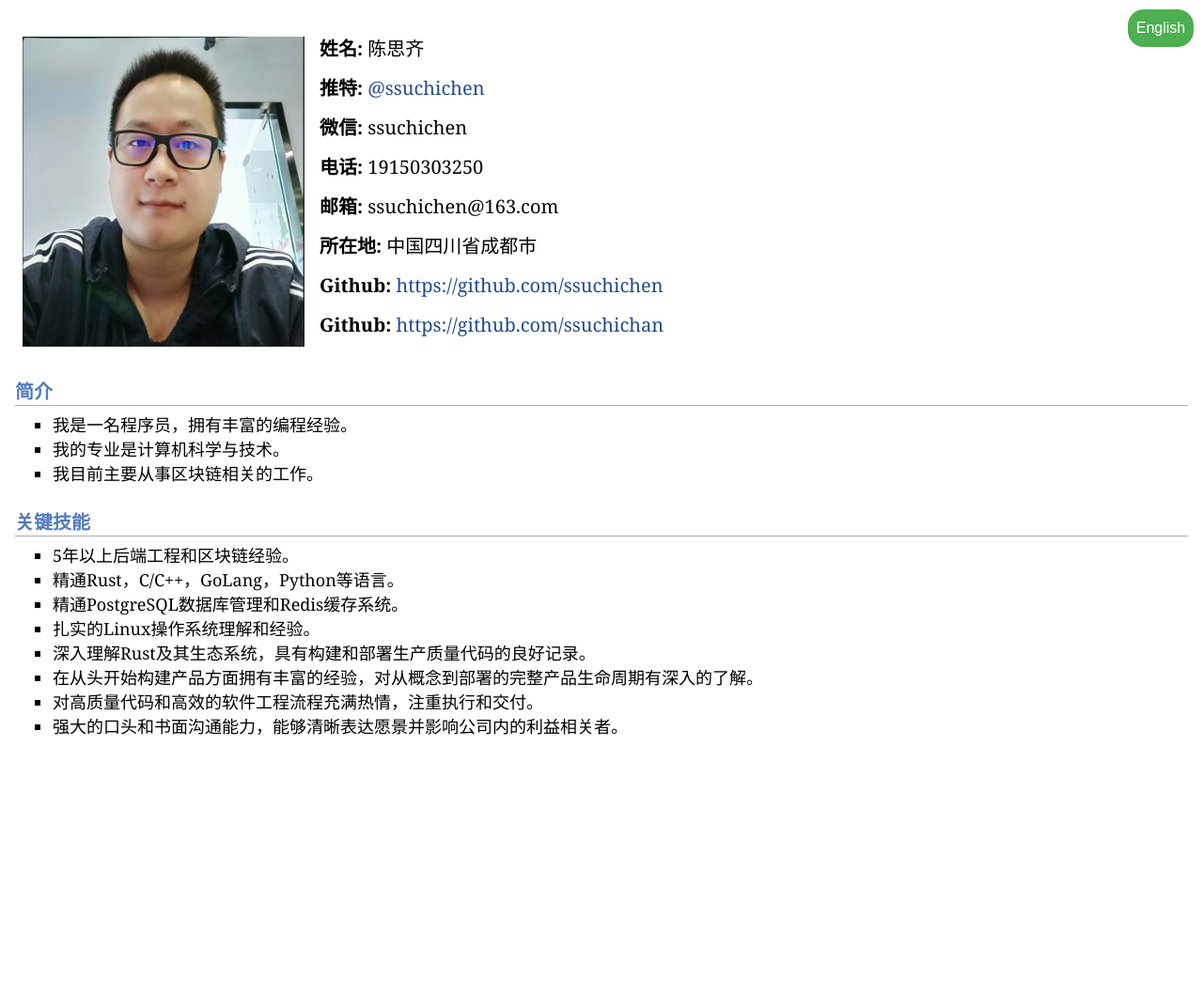
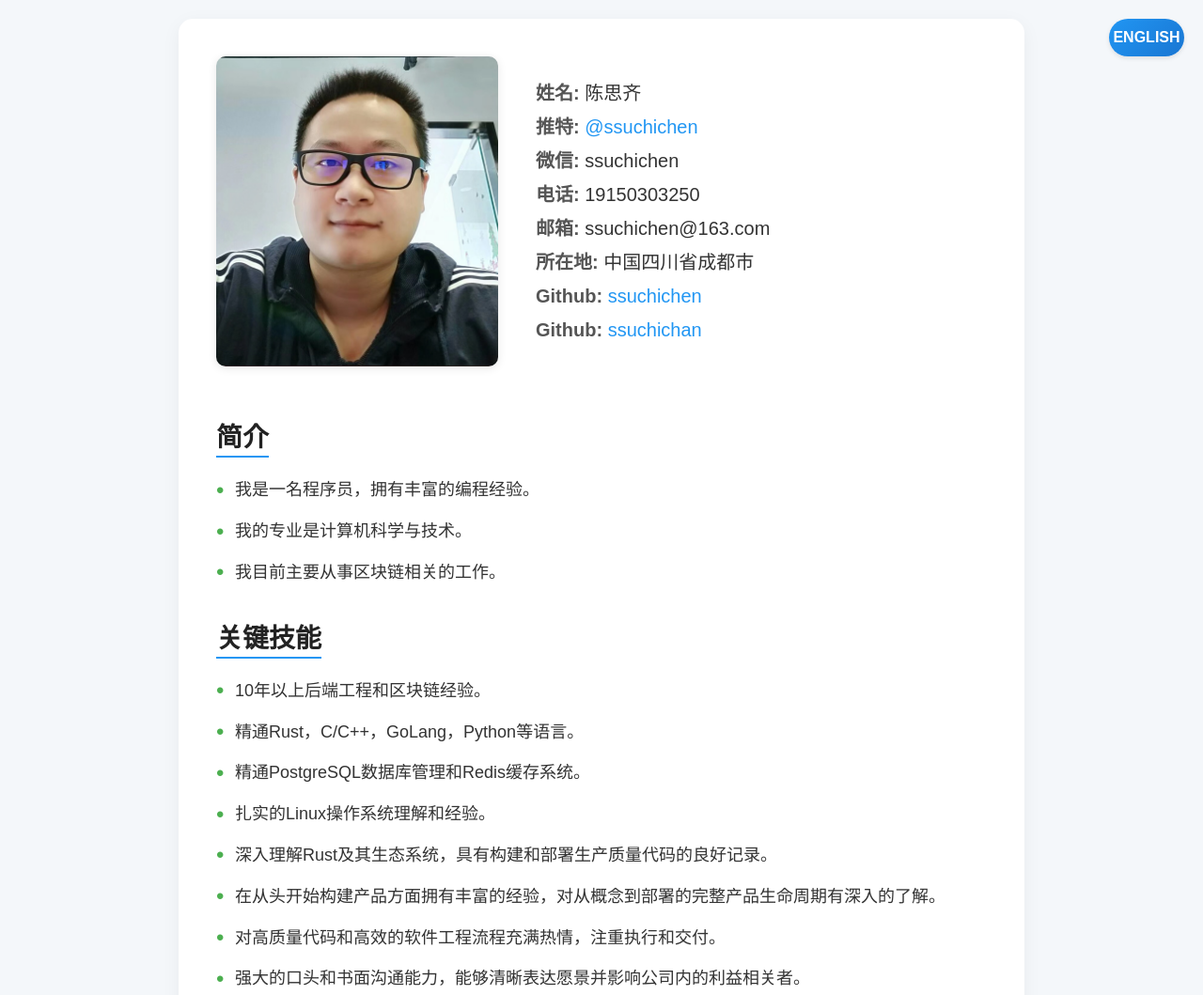
Before and after one commit to ssuchichen/personal-website, a plain HTML site: page assets/index.html in a window 1280 px wide. Shown: the whole page at 94% size. Before the commit the page ends 806 px from the top, so only its background shows below. Drawn offline with Linux system fonts and the light colour scheme.

Commit message:
optimize frontend

```diff
--- a/assets/index.html
+++ b/assets/index.html
@@ -2,76 +2,202 @@
 <html lang="en">
 <head>
     <meta charset="UTF-8">
-    <title>SsuchiChen</title>
+    <meta name="viewport" content="width=device-width, initial-scale=1.0">
+    <title>Ssuchi Chen</title>
     <link rel="stylesheet" href="jemdoc.css" type="text/css" />
     <style>
+        /* 重置默认样式 */
+        * {
+            margin: 0;
+            padding: 0;
+            box-sizing: border-box;
+        }
+
+        body {
+            font-family: 'Arial', sans-serif;
+            background-color: #f4f7fa;
+            color: #333;
+            line-height: 1.6;
+            display: flex;
+            justify-content: center;
+            min-height: 100vh;
+            padding: 20px;
+        }
+
+        /* 语言切换按钮 */
         .lang-container {
             position: fixed;
-            top: 10px;
-            right: 10px;
+            top: 20px;
+            right: 20px;
             z-index: 100;
         }
 
         .lang-toggle {
-            display: inline-block;
-            width: 70px;
+            width: 80px;
             height: 40px;
-            border-radius: 17px; /* 修改圆角，使其更像一个按钮 */
+            border-radius: 20px;
             border: none;
             cursor: pointer;
-            font-size: 16px; /* 添加字体大小 */
-            transition: background-color 0.4s; /* 添加背景颜色过渡效果 */
+            font-size: 16px;
+            font-weight: bold;
+            text-transform: uppercase;
+            transition: all 0.3s ease;
+            box-shadow: 0 2px 5px rgba(0, 0, 0, 0.1);
         }
 
         .lang-toggle.en {
-            background-color: #4CAF50; /* 英文状态的背景颜色 */
-            color: white; /* 英文状态的字体颜色 */
+            background: linear-gradient(135deg, #4CAF50, #45a049);
+            color: white;
         }
 
         .lang-toggle.zh {
-            background-color: #2196F3; /* 中文状态的背景颜色 */
-            color: white; /* 中文状态的字体颜色 */
+            background: linear-gradient(135deg, #2196F3, #1976D2);
+            color: white;
+        }
+
+        .lang-toggle:hover {
+            transform: translateY(-2px);
+            box-shadow: 0 4px 10px rgba(0, 0, 0, 0.2);
+        }
+
+        /* 主内容区域 */
+        #layout-content {
+            max-width: 900px;
+            width: 100%;
+            background: white;
+            border-radius: 15px;
+            padding: 40px;
+            box-shadow: 0 5px 20px rgba(0, 0, 0, 0.05);
+        }
+
+        /* 个人信息区域 */
+        .profile-container {
+            display: flex;
+            align-items: center;
+            gap: 40px;
+            margin-bottom: 40px;
+        }
+
+        .profile-container img {
+            width: 300px;
+            height: 330px;
+            border-radius: 10px;
+            object-fit: cover;
+            box-shadow: 0 2px 10px rgba(0, 0, 0, 0.1);
+        }
+
+        .profile-info p {
+            margin: 10px 0;
+            font-size: 18px;
+        }
+
+        .profile-info b {
+            color: #555;
+        }
+
+        .profile-info a {
+            color: #2196F3;
+            text-decoration: none;
+            transition: color 0.3s;
+        }
+
+        .profile-info a:hover {
+            color: #1976D2;
+            text-decoration: underline;
+        }
+
+        /* 标题样式 */
+        h2 {
+            font-size: 28px;
+            color: #222;
+            margin-bottom: 20px;
+            border-bottom: 2px solid #2196F3;
+            padding-bottom: 5px;
+            width: fit-content;
+        }
+
+        /* 列表样式 */
+        ul {
+            list-style: none;
+        }
+
+        ul li {
+            font-size: 18px;
+            margin: 15px 0;
+            padding-left: 20px;
+            position: relative;
+        }
+
+        ul li:before {
+            content: "•";
+            color: #4CAF50;
+            font-size: 24px;
+            position: absolute;
+            left: 0;
+            top: 50%;
+            transform: translateY(-50%);
+        }
+
+        /* 响应式调整 */
+        @media (max-width: 768px) {
+            .profile-container {
+                flex-direction: column;
+                text-align: center;
+            }
+
+            .profile-container img {
+                width: 200px;
+                height: 220px;
+            }
+
+            .lang-container {
+                top: 10px;
+                right: 10px;
+            }
         }
     </style>
 </head>
 <body>
 <div class="lang-container">
-    <button id="lang-toggle" class="lang-toggle en"></button>
+    <button id="lang-toggle" class="lang-toggle en">EN</button>
 </div>
 <div id="layout-content">
-    <table class="imgtable">
-        <tr>
-            <td><img src="images/ssuchichen.png" width="300px" height="330px" alt="ssuchichen"></td>
-            <td>
-                <p id="name"><b>Name:</b> Ssu-chi Chen</p>
-                <p id="twitter"><b>X:</b><a href="https://x.com/ssuchichen">@ssuchichen</a></p>
-                <p id="wechat"><b>WeChat:</b> ssuchichen</p>
-                <p id="phone"><b>Phone:</b> (+86) 19150303250</p>
-                <p id="email"><b>Email:</b> ssuchichen9010@gmail.com</p>
-                <p id="location"><b>Location:</b>Chengdu, Sichuan Province, China</p>
-                <p id="github1"><b>Github:</b> <a href="https://github.com/ssuchichen" target="_blank">https://github.com/ssuchichen</a></p>
-                <p id="github2"><b>Github:</b> <a href="https://github.com/ssuchichan" target="_blank">https://github.com/ssuchichan</a></p>
-            </td>
-        </tr>
-    </table>
+    <div class="profile-container">
+        <img src="images/ssuchichen.png" alt="Ssuchi Chen">
+        <div class="profile-info">
+            <p id="name"><b>Name:</b> Ssu-chi Chen</p>
+            <p id="twitter"><b>X:</b> <a href="https://x.com/ssuchichen">@ssuchichen</a></p>
+            <p id="wechat"><b>WeChat:</b> ssuchichen</p>
+            <p id="phone"><b>Phone:</b> (+86) 19150303250</p>
+            <p id="email"><b>Email:</b> ssuchichen9010@gmail.com</p>
+            <p id="location"><b>Location:</b> Chengdu, Sichuan Province, China</p>
+            <p id="github1"><b>Github:</b> <a href="https://github.com/ssuchichen" target="_blank">ssuchichen</a></p>
+            <p id="github2"><b>Github:</b> <a href="https://github.com/ssuchichan" target="_blank">ssuchichan</a></p>
+        </div>
+    </div>
+
     <h2 id="bio-title">Bio</h2>
     <ul id="bio-list">
-        <li id="bio1" style="font-size:18px;">I am a programming enthusiast and programmer.</li>
-        <li id="bio2" style="font-size:18px;">I have rich programming experience.</li>
-        <li id="bio3" style="font-size:18px;">My undergraduate major is computer science and technology.</li>
+        <li id="bio1">I am a programming enthusiast and programmer.</li>
+        <li id="bio2">I have rich programming experience.</li>
+        <li id="bio3">My undergraduate major is computer science and technology.</li>
     </ul>
+
     <h2 id="skills-title">Key Skills</h2>
     <ul id="skills-list">
-        <li id="skill1" style="font-size:18px;">5+ years of back-end engineering with Rust Experience and Blockchain.</li>
-        <li id="skill2" style="font-size:18px;">Proficient in backend technologies including Rust, Python, GoLang.</li>
-        <li id="skill3" style="font-size:18px;">Expertise in PostgreSQL database management and Redis caching system.</li>
-        <li id="skill4" style="font-size:18px;">Solid understanding and experience in Linux Operations.</li>
-        <li id="skill5" style="font-size:18px;">Deep understanding of Rust and its ecosystem, with a proven track record of building and deploying production-quality code.</li>
-        <li id="skill6" style="font-size:18px;">Having significant experience in building products from the ground up, with a deep understanding of the full product lifecycle from conception to deployment.</li>
-        <li id="skill7" style="font-size:18px;">Passion for high-quality code and effective software engineering processes with a focus on execution and delivery.</li>
-        <li id="skill8" style="font-size:18px;">Strong verbal and written communication skills, ability to articulate the vision and influence stakeholders across the company.</li>
+        <li id="skill1">10+ years of back-end engineering with Rust Experience and Blockchain.</li>
+        <li id="skill2">Proficient in backend technologies including Rust, Python, GoLang.</li>
+        <li id="skill3">Expertise in PostgreSQL database management and Redis caching system.</li>
+        <li id="skill4">Solid understanding and experience in Linux Operations.</li>
+        <li id="skill5">Deep understanding of Rust and its ecosystem, with a proven track record of building and deploying production-quality code.</li>
+        <li id="skill6">Having significant experience in building products from the ground up, with a deep understanding of the full product lifecycle from conception to deployment.</li>
+        <li id="skill7">Passion for high-quality code and effective software engineering processes with a focus on execution and delivery.</li>
+        <li id="skill8">Strong verbal and written communication skills, ability to articulate the vision and influence stakeholders across the company.</li>
     </ul>
 </div>
-<script src="script.js"></script>
+
+<script src="script.js">
+
+</script>
 </body>
 </html>
--- a/assets/script.js
+++ b/assets/script.js
@@ -6,9 +6,9 @@ const content = {
         wechat: '<b>WeChat:</b> ssuchichen',
         phone: '<b>Phone:</b> <span>(+86) 19150303250</span>',
         email: '<b>Email:</b> ssuchichan@gmail.com',
-        location:'<b>Location:</b> Chengdu, Sichuan Province, China',
-        github1: '<b>Github:</b> <a href="https://github.com/ssuchichen" target="_blank">https://github.com/ssuchichen</a>',
-        github2: '<b>Github:</b> <a href="https://github.com/ssuchichan" target="_blank">https://github.com/ssuchichan</a>',
+        location: '<b>Location:</b> Chengdu, Sichuan Province, China',
+        github1: '<b>Github:</b> <a href="https://github.com/ssuchichen" target="_blank">ssuchichen</a>',
+        github2: '<b>Github:</b> <a href="https://github.com/ssuchichan" target="_blank">ssuchichan</a>',
         bioTitle: 'Bio',
         bio1: 'I am a programmer with extensive programming experience.',
         bio2: 'My major is computer science and technology.',
@@ -29,15 +29,15 @@ const content = {
         wechat: '<b>微信:</b> ssuchichen',
         phone: '<b>电话:</b> <span>19150303250</span>',
         email: '<b>邮箱:</b> ssuchichen@163.com',
-        location:'<b>所在地:</b> 中国四川省成都市',
-        github1: '<b>Github:</b> <a href="https://github.com/ssuchichen" target="_blank">https://github.com/ssuchichen</a>',
-        github2: '<b>Github:</b> <a href="https://github.com/ssuchichan" target="_blank">https://github.com/ssuchichan</a>',
+        location: '<b>所在地:</b> 中国四川省成都市',
+        github1: '<b>Github:</b> <a href="https://github.com/ssuchichen" target="_blank">ssuchichen</a>',
+        github2: '<b>Github:</b> <a href="https://github.com/ssuchichan" target="_blank">ssuchichan</a>',
         bioTitle: '简介',
         bio1: '我是一名程序员，拥有丰富的编程经验。',
         bio2: '我的专业是计算机科学与技术。',
         bio3: '我目前主要从事区块链相关的工作。',
         skillsTitle: '关键技能',
-        skill1: '5年以上后端工程和区块链经验。',
+        skill1: '10年以上后端工程和区块链经验。',
         skill2: '精通Rust，C/C++，GoLang，Python等语言。',
         skill3: '精通PostgreSQL数据库管理和Redis缓存系统。',
         skill4: '扎实的Linux操作系统理解和经验。',
@@ -74,6 +74,7 @@ function updateContent() {
     document.getElementById('skill7').textContent = langData.skill7;
     document.getElementById('skill8').textContent = langData.skill8;
     langToggle.textContent = currentLang === 'en' ? '中文' : 'English';
+    langToggle.className = 'lang-toggle ' + currentLang; // 更新按钮样式
 }
 
 langToggle.addEventListener('click', () => {
@@ -81,4 +82,4 @@ langToggle.addEventListener('click', () => {
     updateContent();
 });
 
-updateContent();
+updateContent(); // 初始化内容
```
